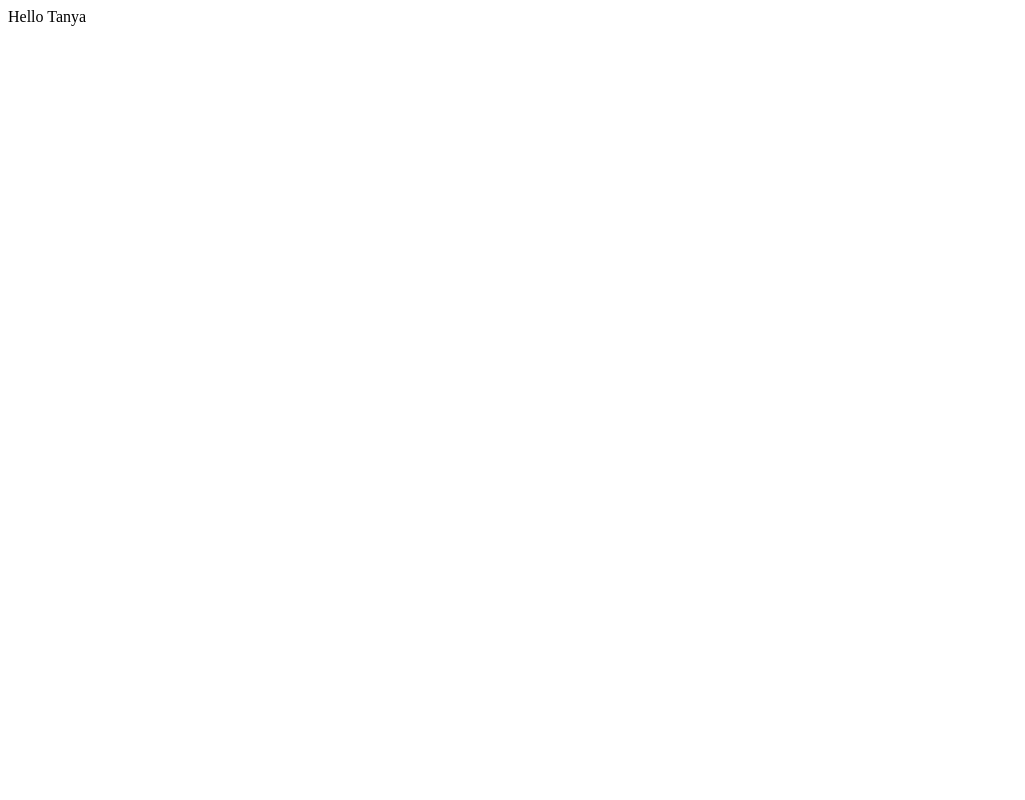
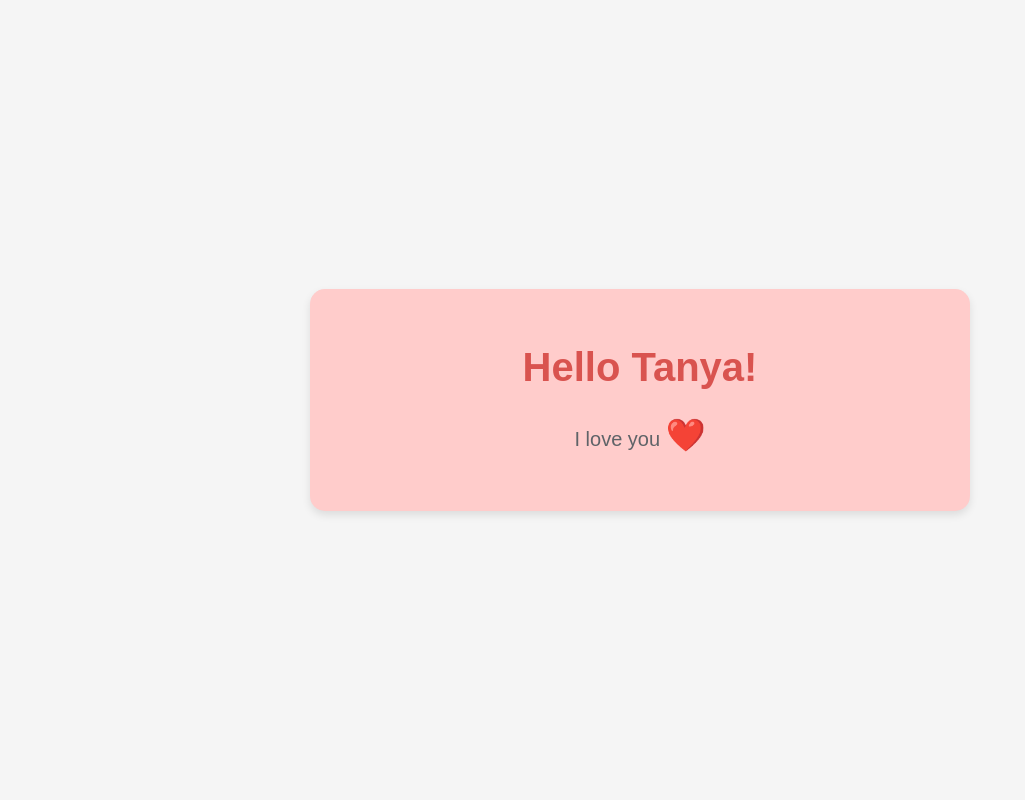
Before and after one commit to ananiansuren96/infomax, a Django app: page / in a window 1280 px wide. Before the commit the part shown is almost empty. Shown: the whole page, without its empty margins (0-1025 px from the left). Run offline with Django 5.2, Linux system fonts and the light colour scheme.

Commit message:
repelece index.html

```diff
--- a/infomax/templates/infomax/index.html
+++ b/infomax/templates/infomax/index.html
@@ -3,9 +3,52 @@
 <head>
     <meta charset="UTF-8">
     <meta name="viewport" content="width=device-width, initial-scale=1.0">
-    <title>Document</title>
+    <title>Love Message</title>
+    <style>
+        body {
+            font-family: 'Arial', sans-serif;
+            background-color: #f5f5f5;
+            display: flex;
+            justify-content: center;
+            align-items: center;
+            height: 100vh;
+            margin: 0;
+            text-align: center;
+        }
+
+        .message-box {
+            background-color: #ffcccb;
+            border-radius: 15px;
+            padding: 30px;
+            box-shadow: 0 4px 8px rgba(0, 0, 0, 0.1);
+            width: 80%;
+            max-width: 600px;
+        }
+
+        .message-box h1 {
+            color: #d9534f;
+            font-size: 2.5rem;
+            margin-bottom: 15px;
+        }
+
+        .message-box p {
+            color: #5f6368;
+            font-size: 1.25rem;
+            line-height: 1.6;
+        }
+
+        .heart {
+            color: #e74c3c;
+            font-size: 2rem;
+        }
+    </style>
 </head>
 <body>
-    Hello Tanya
+
+    <div class="message-box">
+        <h1>Hello Tanya!</h1>
+        <p>I love you <span class="heart">❤️</span></p>
+    </div>
+
 </body>
 </html>
```
